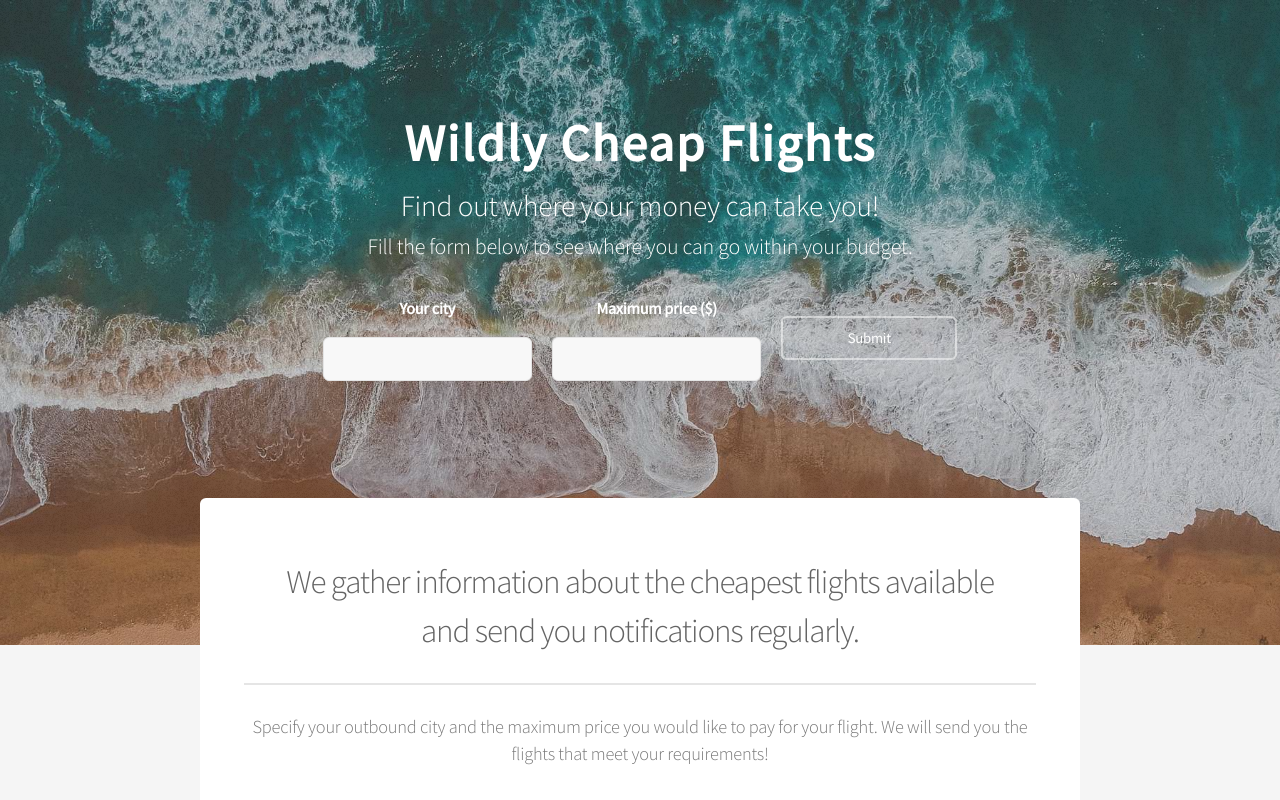
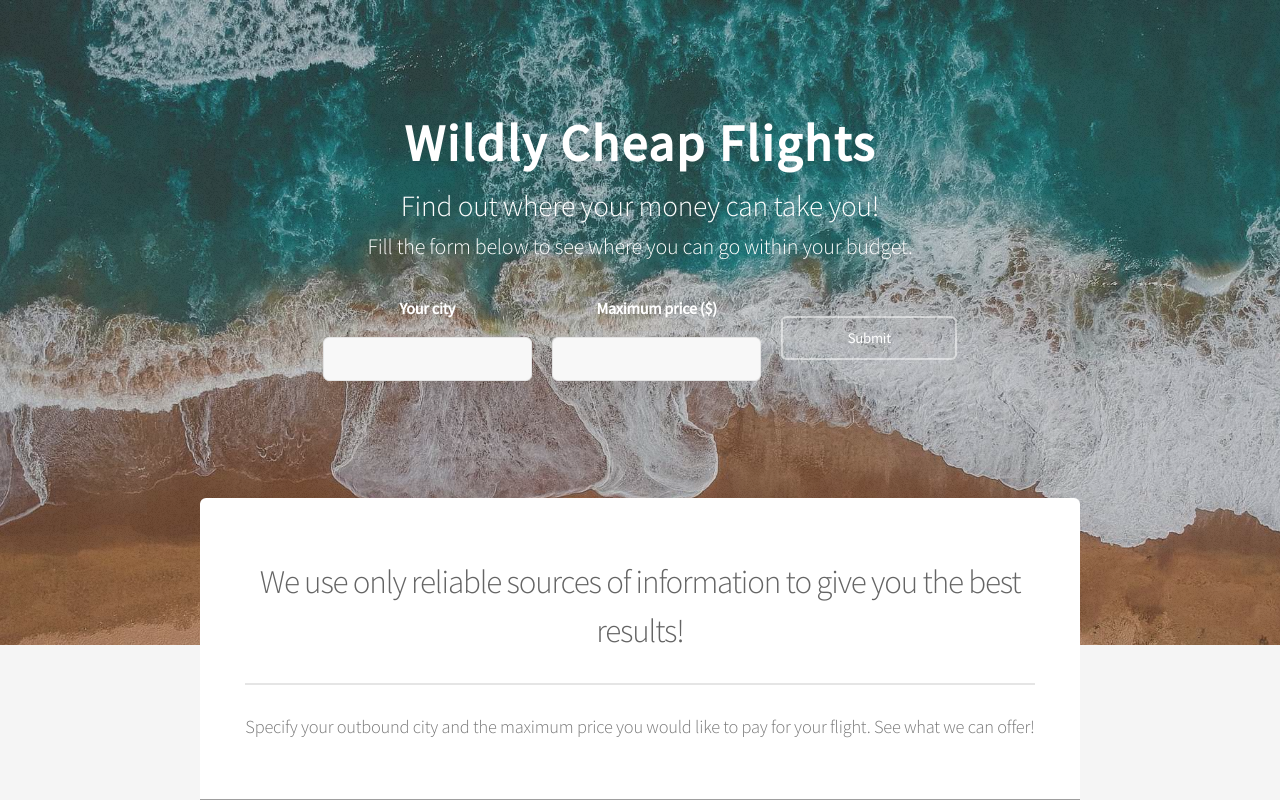
Before and after one commit to IrinaVi/Wild-Flights-Web-App, a Flask app: page / in a window 1280 px wide. Shown: the top 800 px of the page. Run offline with Flask 2, Linux system fonts and the light colour scheme; grey boxes are pictures that could not be loaded.

Commit message:
Text: change the text on the home page

```diff
--- a/app.py
+++ b/app.py
@@ -32,9 +32,6 @@ def flights():
     flight_search = FlightSearch()
     iata_code = flight_search.get_iata_code(fly_from)
     flight_inspiration = flight_search.flight_inspiration(iata_code,max_price)
-    print("----------------------")
-    print("FLIGHT INSPIRATION:", flight_inspiration)
-    print("----------------------")
     all_flights = []
     for i in range(0,6):
         if i < len(flight_inspiration):
@@ -47,9 +44,6 @@ def flights():
             all_flights.append(one_flight)
         else:
             break
-    print("----------------------")
-    print("ALL FLIGTHS:", all_flights)
-    print("----------------------")
     return render_template("flights.html", origin = fly_from, price = max_price, flights = all_flights)
 
 if __name__ == "__main__":
--- a/templates/index.html
+++ b/templates/index.html
@@ -52,11 +52,9 @@
 
 					<section class="box special">
 						<header class="major">
-							<h2>We gather information about the cheapest flights available
-							<br />
-							and send you notifications regularly.</h2>
+							<h2>We use only reliable sources of information to give you the best results!</h2>
 							<p>Specify your outbound city and the maximum price you would like to pay for your flight.
-								We will send you the flights that meet your requirements!</p>
+								See what we can offer!</p>
 						</header>
 						<span class="image featured"><img src="images/pic01.jpg" alt="" /></span>
 					</section>
@@ -66,7 +64,7 @@
 							<section>
 								<img src="../static/assets/css/images/give-love.png" width="90" height="90">
 								<h3>Absolutely free service</h3>
-								<p>You do not need to pay to get notified about the cheap flights!</p>
+								<p>You do not need to pay to get notified about cheap flights!</p>
 							</section>
 							<section>
 								<img src="../static/assets/css/images/team.png" width="90" height="90">
```
